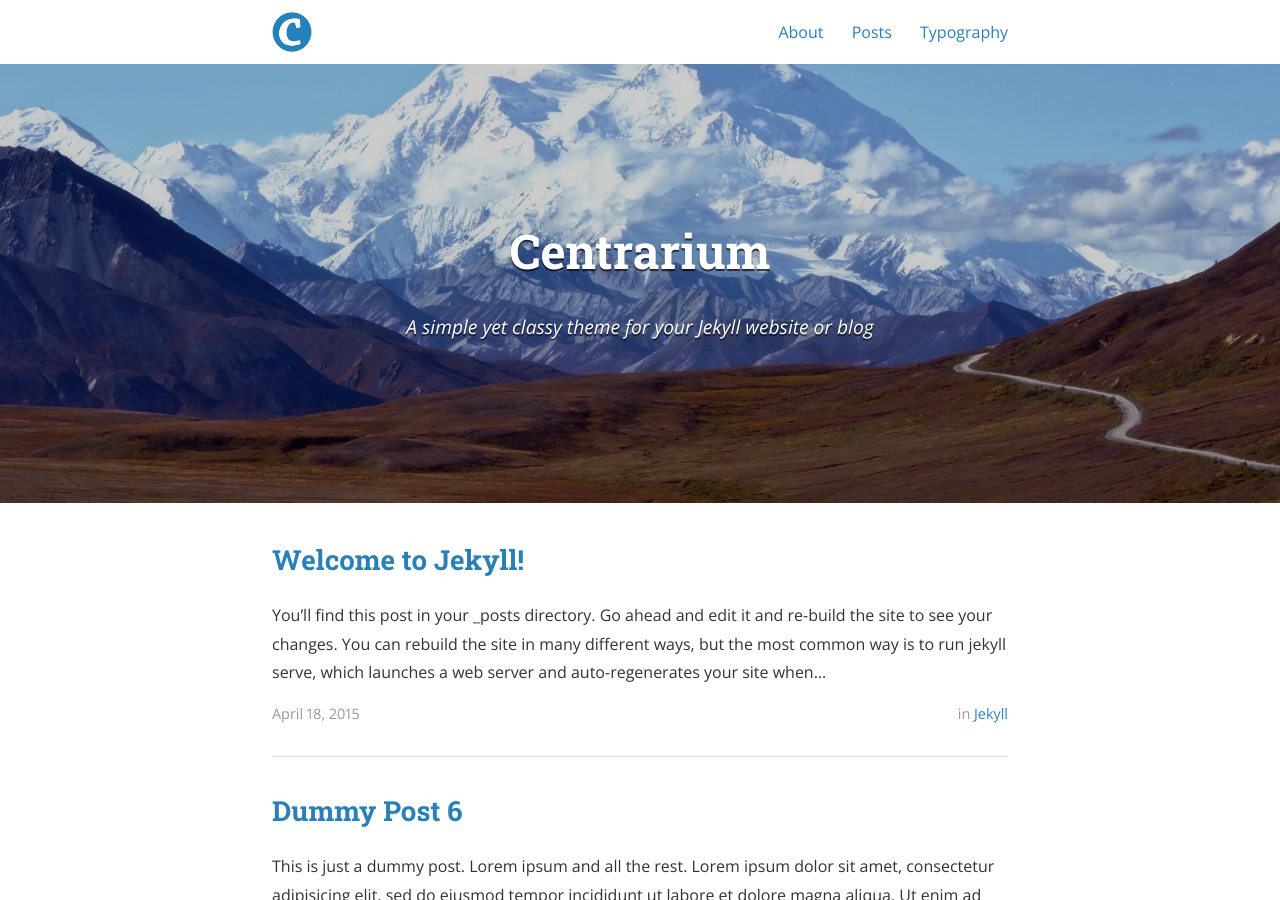
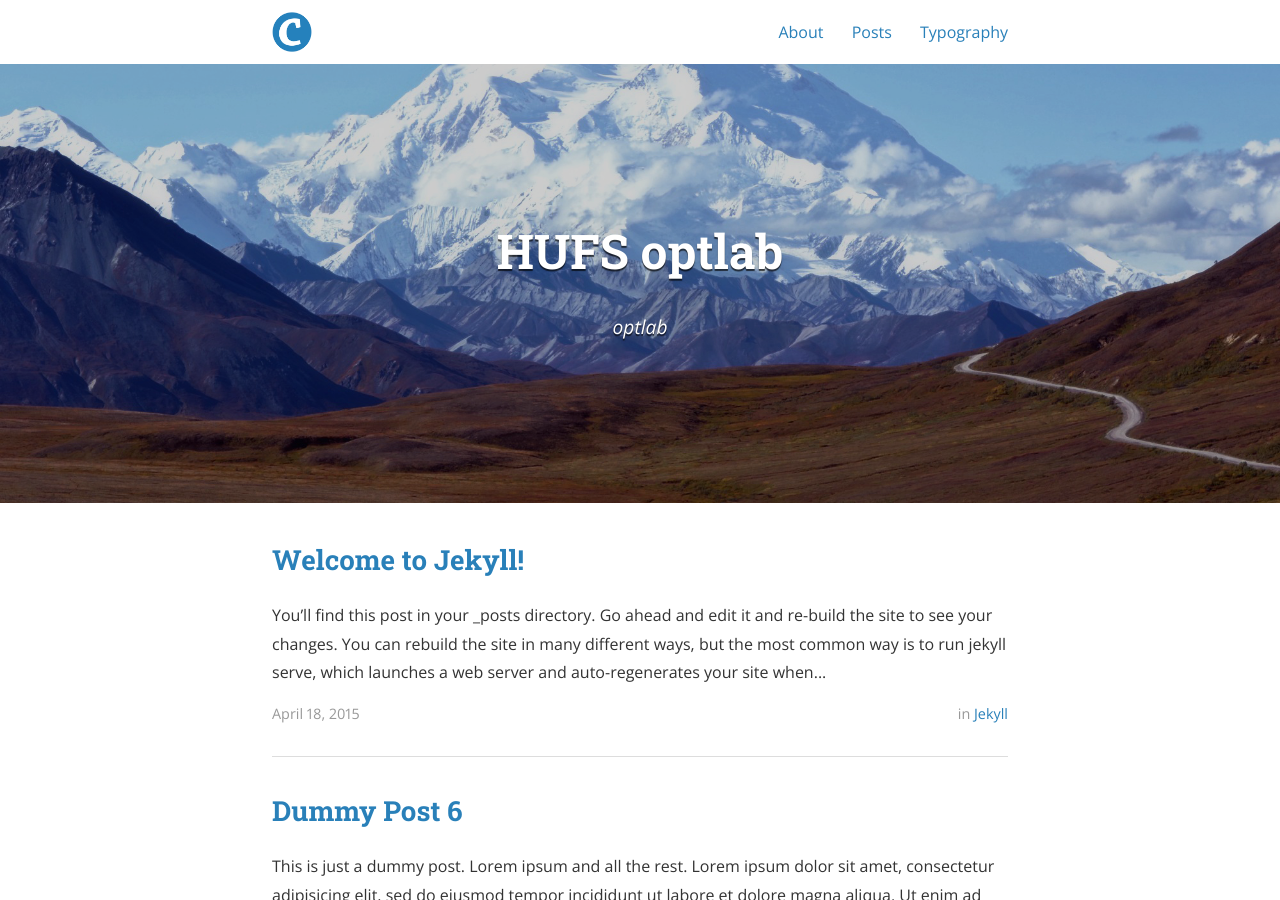
Before and after one commit to mody3062/mody3062-dd.github.io, a Jekyll site: the page built from index.html, in a window 1280 px wide and 900 px high. Built offline with Jekyll 4.4.1, drawn with Linux system fonts in a browser that asks for light colours; nearby versions of some CDN libraries; the list of posts is cut into pages by our own code; some of the changed text lies outside the part shown.

Commit message:
Update _config.yml

```diff
--- a/_config.yml
+++ b/_config.yml
@@ -9,8 +9,8 @@ exclude:
   - "/vendor/"
 
 # Site settings
-title: Centrarium
-subtitle: "A simple yet classy theme for your Jekyll website or blog"
+title: HUFS optlab
+subtitle: "optlab"
 email: blcentra@gmail.com
 name: Ben Centra
 description: >
```
